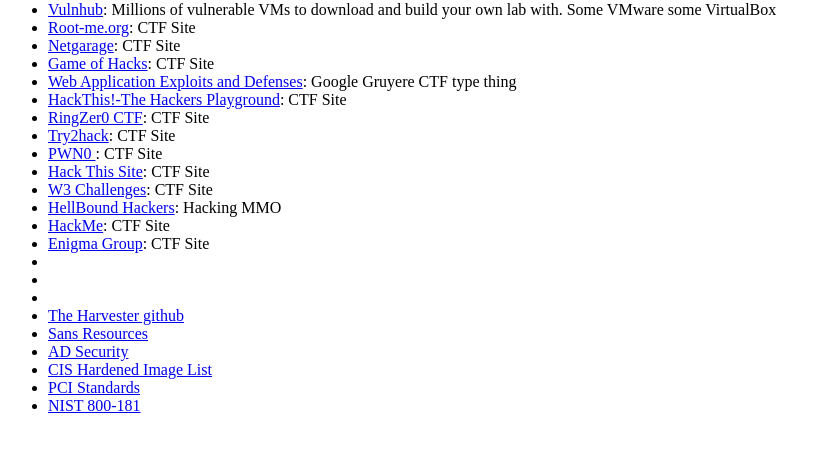
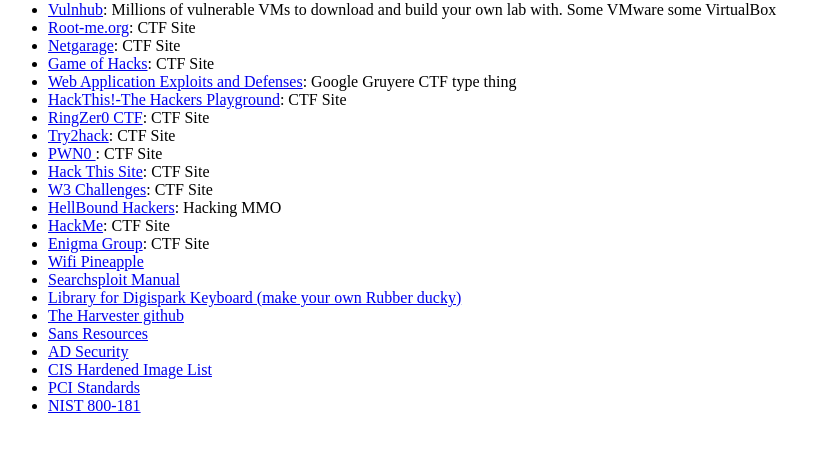
Before and after one commit to rwils83/rwils83.github.io, a plain HTML site: page index.html in a window 1280 px wide. Shown: the part 79-528 px from the top of the page, without its empty margins (0-830 px from the left). Drawn offline with Linux system fonts and the light colour scheme.

Commit message:
Fix some dumbs

```diff
--- a/index.html
+++ b/index.html
@@ -21,9 +21,9 @@
         <li> <a href="https://www.hellboundhackers.org/">HellBound Hackers</a>: Hacking MMO</li>
         <li> <a href="https://hack.me/">HackMe</a>: CTF Site</li>
         <li> <a href="https://www.enigmagroup.org/">Enigma Group</a>: CTF Site</li>
-        <li> <a href="http://sapinski.com/2016/02/13/wifi-pineapple-firmware-for-gl-inet-gl-ar150/"> </a> </li>
-        <li> <a href="https://www.exploit-db.com/searchsploit"> </a> </li>
-        <li> <a href="https://github.com/digistump/DigisparkArduinoIntegration/blob/master/libraries/DigisparkKeyboard/DigiKeyboard.h"> </a> </li>
+        <li> <a href="http://sapinski.com/2016/02/13/wifi-pineapple-firmware-for-gl-inet-gl-ar150/">Wifi Pineapple</a> </li>
+        <li> <a href="https://www.exploit-db.com/searchsploit">Searchsploit Manual</a> </li>
+        <li> <a href="https://github.com/digistump/DigisparkArduinoIntegration/blob/master/libraries/DigisparkKeyboard/DigiKeyboard.h">Library for Digispark Keyboard (make your own Rubber ducky) </a> </li>
         <li> <a href="https://github.com/laramies/theHarvester">The Harvester github</a> </li>
         <li> <a href="https://pen-testing.sans.org/resources/downloads">Sans Resources</a> </li>
         <li> <a href="https://adsecurity.org/">AD Security</a> </li>
```
